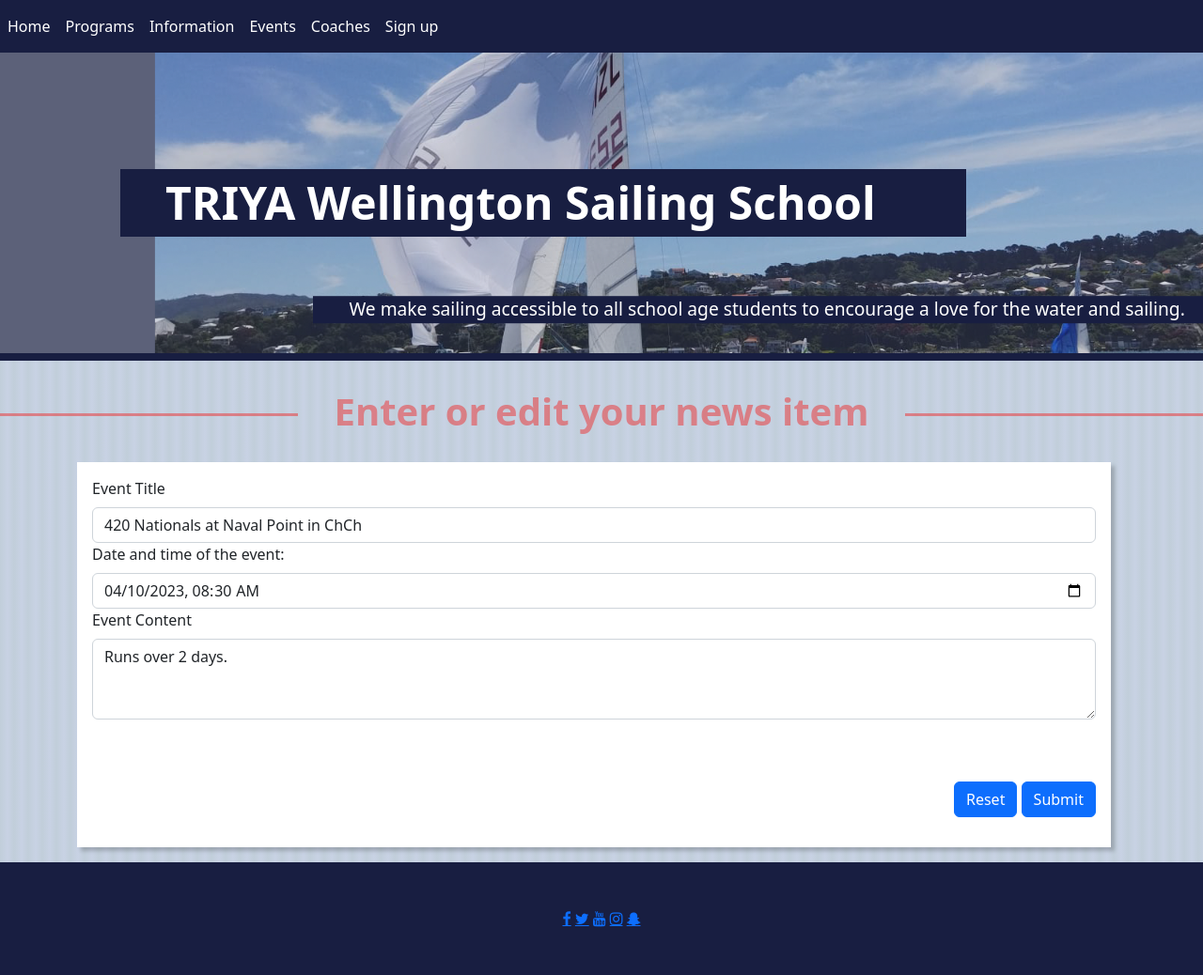
After one commit to paul-khouri/Dynamic_TRIYA, a Flask app: page /event_cud/3 in a window 1280 px wide. The commit adds this page. Shown: the whole page at 94% size. Run offline with Flask 2, Linux system fonts and the light colour scheme; data comes from the database, SQL or seed files in the repository.

Commit message:
CREATE UPDATE DELETE for news event program

```diff
--- a/server.py
+++ b/server.py
@@ -5,6 +5,8 @@
 
 app = Flask(__name__)
 db_path = 'dbase/triya_data.sqlite'
+UPLOAD_FOLDER = 'static/images'
+app.config['UPLOAD_FOLDER'] = UPLOAD_FOLDER
 
 
 @app.template_filter()
@@ -36,6 +38,7 @@
     # get news
     sql = "select news_id, title, content, updated_at from news order by updated_at desc"
     result = run_search_query_tuples(sql, (), db_path)
+    print(result)
     return render_template("index.html", news=result)
 
 
@@ -58,7 +61,7 @@
         if news_id == "0":
             sql = "insert into news (title, content, updated_at) values(?,?, datetime('now'))"
             values_tuple = (f['title'], f['content'])
-            outcome = run_commit_query(sql,values_tuple, db_path)
+            outcome = run_commit_query(sql, values_tuple, db_path)
         else:
             # update current post
             sql = "update news set title=? , content=?, updated_at=datetime('now') where news_id=?"
@@ -77,7 +80,7 @@
             # run query again to get the news item
             sql = "select title, content, updated_at from news where news_id = ?"
             values_tuple = (news_id,)
-            result = run_search_query_tuples(sql, values_tuple,db_path)
+            result = run_search_query_tuples(sql, values_tuple, db_path)
             if result is None:
                 e_m = "Oops, we could not find a result"
                 return render_template("error_page.html", error_message=e_m)
@@ -87,19 +90,104 @@
         return "Error on News GET POST"
 
 
-@app.route("/programs")
-def programs():
+@app.route("/program")
+def program():
     # get programs
-    sql = "select name, subtitle, content, image, coachingfee, boathire, coachingfee+boathire as 'total' from programs"
+    sql = "select program_id, name, subtitle, content, image, coachingfee, boathire, coachingfee+boathire as 'total' from program"
     result = run_search_query_tuples(sql, (), db_path)
+    print(result)
     return render_template("programs.html", programs=result)
 
 
-@app.route("/events")
-def events():
-    sql = "select title, content, event_date from events order by event_date desc"
+@app.route("/program_cud/<program_id>", methods=["GET", "POST"])
+def program_cud(program_id):
+    empty_program = {
+        'name': "",
+        'subtitle': "",
+        'content' : "",
+        'coachingfee': "0",
+        'boathire': "0"
+
+    }
+    if request.method == "POST":
+        f = request.form
+        # special request for image file
+        g = request.files['file']
+        if program_id == "0":
+            sql = "insert into program(name, subtitle, content, coachingfee, boathire, image)" \
+                  " values(?,?,?,?,?,? )"
+            values_tuple = (f['name'], f['subtitle'], f['content'], f['coachingfee'], f['boathire'],'placeholder.png')
+            outcome = run_commit_query(sql, values_tuple, db_path)
+        else:
+            sql = "update program set name=?, subtitle=?, content=?, coachingfee=?, boathire=? where program_id = ?"
+            values_tuple = (f['name'], f['subtitle'], f['content'], f['coachingfee'], f['boathire'], program_id)
+            outcome = run_commit_query(sql, values_tuple, db_path)
+            if g.filename != "":
+                if g.content_type in ["image/jpeg", "image/png"]:
+                    g.save(os.path.join(app.config['UPLOAD_FOLDER'], g.filename))
+                    size = os.stat(os.path.join(app.config['UPLOAD_FOLDER'], g.filename)).st_size
+                    print(size)
+                    sql = "update program set image = ? where program_id = ?"
+                    values_tuple = (g.filename,program_id)
+                    outcome = run_commit_query(sql, values_tuple, db_path)
+        if outcome is not None:
+            return render_template("error_page.html", error_message=outcome)
+        else:
+            return redirect(url_for('program'))
+    elif request.method == "GET":
+        if program_id == "0":
+            return render_template("program_cud.html", id=program_id, form_data=empty_program)
+        else:
+            sql = "select name, subtitle, content, coachingfee, boathire from program where program_id=?"
+            values_tuple = (program_id,)
+            result = run_search_query_tuples(sql, values_tuple, db_path)
+            if result is None:
+                e_m = "Oops, we could not find a result"
+                return render_template("error_page.html", error_message=e_m)
+            else:
+                return render_template("program_cud.html", id=program_id, form_data=result[0])
+
+
+@app.route("/event")
+def event():
+    sql = "select event_id, title, content, event_date from event order by event_date desc"
     result = run_search_query_tuples(sql, (), db_path)
     return render_template("events.html", events=result)
+
+
+@app.route("/event_cud/<event_id>", methods=["GET", "POST"])
+def event_cud(event_id):
+    empty_event = {
+        'title': "Racing event",
+        'content': "Bring your boat",
+        'event_date': '2022-12-07T16:12'
+    }
+    if request.method == "POST":
+        f = request.form
+        sqlite_date = f['Event Date'].replace("T", " ")+":00"
+        if event_id == "0":
+            sql = "insert into event(title, content, event_date) values(?,?,?)"
+            values_tuple = (f['title'], f['content'], sqlite_date)
+            outcome = run_commit_query(sql, values_tuple, db_path)
+        else:
+            sql = "update event set title=? , content=?, event_date=?  where event_id=?"
+            values_tuple = (f['title'], f['content'], sqlite_date, event_id)
+            outcome = run_commit_query(sql, values_tuple, db_path)
+        if outcome is not None:
+            return render_template("error_page.html", error_message=outcome)
+        else:
+            return redirect(url_for('event'))
+    elif request.method == "GET":
+        if event_id == "0":
+            return render_template("event_cud.html", event=empty_event, event_id=event_id)
+        else:
+            sql = "select title, content, event_date from event where event_id = ?"
+            values_tuple = (event_id,)
+            result = run_search_query_tuples(sql, values_tuple, db_path)
+            if result is None:
+                e_m = "Oops, we could not find a result"
+                return render_template("error_page.html", error_message=e_m)
+            return render_template("event_cud.html", event_id=event_id, event=result[0])
 
 
 @app.route("/information")
@@ -109,24 +197,32 @@
 
 @app.route("/delete", methods=["GET", "POST"])
 def delete():
-    if request.method == "GET":
-        description = request.args
-        print(description.keys())
-        expected_keys = ['id', 'table', 'title']
-        have_keys = True
-        for k in expected_keys:
-            if k not in description.keys():
-                have_keys = False
-                return render_template("error_page.html",
-                                       error_message="Do not have the required information to delete the item")
-        return render_template("delete.html", id =description['id'],
+    description = request.args
+    print(description.keys())
+    expected_keys = ['id', 'table', 'title']
+    for k in expected_keys:
+        if k not in description.keys():
+            return render_template("error_page.html",
+                                   error_message="Do not have the required information to delete the item")
+    if request.method == "POST":
+        id_name = description['table']+"_id"
+        sql = "delete from {} where {}=?".format(description['table'], id_name)
+        values_tuple = (description['id'],)
+        outcome = run_commit_query(sql, values_tuple, db_path)
+        if outcome is not None:
+            e_m = "Oops, it looks like something went wrong and the post was not deleted"
+            return render_template("error_page.html", error_message=e_m)
+        else:
+            if description['table'] == "event":
+                return redirect(url_for('event'))
+            elif description['table'] == "program":
+                return redirect(url_for('program'))
+            else:
+                return redirect(url_for('index'))
+    elif request.method == "GET":
+        return render_template("delete.html", id=description['id'],
                                table=description['table'],
-                               delete_message=description['title'] )
-
-
-
-
-
+                               delete_message=description['title'])
 
 
 if __name__ == "__main__":
--- a/static/styles/main-styles.css
+++ b/static/styles/main-styles.css
@@ -172,6 +172,11 @@
 .trans{
     opacity: 0.5;
 }
+.img-fluid{
+    max-height: 400px;
+   display: block;
+    margin: auto;
+}
 
 /* navigation */
 nav{
@@ -187,6 +192,14 @@
     color:red;
     font-size: 1.5em;
     text-align: center;
+}
+/* delete page */
+.delete{
+    font-size: 2em;
+    text-align: center;
+}
+.delete span{
+    text-decoration: underline;
 }
 
 .white-box{
--- a/templates/delete.html
+++ b/templates/delete.html
@@ -9,8 +9,8 @@
     <h1>Delete page</h1>
     <div class="container-lg ">
         <div class="white-box px-5">
-            <form action="{{ url_for('delete', item_id= id, table=table) }}" method="post">
-                <div> Do you really want to delete {{ delete_message }} ?</div>
+            <form action="{{ url_for('delete', id= id, table=table, title=delete_message) }}" method="post">
+                <div class="delete"> Do you really want to delete:<br> <span>{{ delete_message }}</span> ?</div>
                 <div class="text-end py-3">
                     <a class="btn btn-primary" href="{{ request.referrer }}">Cancel</a>
                   <button id="submit" type="submit" class="btn btn-primary" >Delete</button>
--- /dev/null
+++ b/templates/event_cud.html
@@ -0,0 +1,40 @@
+{% extends "main_template.html" %}
+
+{% block title %}
+TRIYA home
+{% endblock %}
+{% block banner %}{{ url_for('static', filename='images/banner_sail_a.png') }}{% endblock %}
+{% block content %}
+            <h1>Enter or edit your news item </h1>
+    <div class="container-lg">
+    <div class="event">
+       <form action="{{ url_for('event_cud', event_id = event_id )}}" method="post">
+       <div>
+           <label for="title" class="form-label"> Event Title</label>
+           <input type="text" class="form-control" id="title" name="title" placeholder="" value="{{ event['title'] }}" required>
+       </div>
+        <div>
+            <label for="event" class="form-label"> Date and time of the event:</label>
+            <input id="event"
+                   class="form-control"
+                   type="datetime-local"
+                   name="Event Date"
+                   min="2022-01-01T00:00"
+                   max="2024-12-31T00:00"
+                   value = "{{ event['event_date'] }}"
+                   required />
+            <span class="validity"></span>
+      </div>
+       <div>
+           <label for="content" class="form-label">Event Content</label>
+           <textarea class="form-control" id="content" name="content" rows="3" placeholder="" required>{{ event['content'] }}</textarea>
+       </div>
+           <div id="errormessage" class="alert"></div>
+        <div class="text-end py-3">
+          <button type="reset" class="btn btn-primary">Reset</button>
+          <button id="submit" type="submit" class="btn btn-primary" >Submit</button>
+        </div>
+       </form>
+        </div>
+    </div>
+{% endblock %}
--- a/templates/index.html
+++ b/templates/index.html
@@ -20,6 +20,7 @@
              <div class="event button-placement">
                  <a class="btn btn-primary" href="{{ url_for('news_cud', news_id = 0 )}}">Add News</a> </div>
                 <h2>News</h2>
+            {% if news %}
                  {% for row in news %}
                  <div class="news">
                     <h3>{{ row['title'] }}</h3>
@@ -31,6 +32,7 @@
                     </div>
                  </div>
                 {% endfor %}
+            {% endif %}
             <!-- close news column div -->
             </div>
 
--- a/templates/main_template.html
+++ b/templates/main_template.html
@@ -18,19 +18,19 @@
                         <a class="nav-link" href="{{ url_for('index') }}">Home</a>
                     </li>
                     <li class="nav-item">
-                        <a class="nav-link" href="{{ url_for('programs') }}">Programs</a>
+                        <a class="nav-link" href="{{ url_for('program') }}">Programs</a>
                     </li>
                     <li class="nav-item">
                         <a class="nav-link" href="{{ url_for('information') }}">Information</a>
                     </li>
                     <li class="nav-item">
-                        <a class="nav-link" href="{{ url_for('events') }}">Events</a>
+                        <a class="nav-link" href="{{ url_for('event') }}">Events</a>
                     </li>
                     <li class="nav-item">
                         <a class="nav-link" href="{{ url_for('index') }}#coaches">Coaches</a>
                     </li>
                     <li class="nav-item">
-                        <a class="nav-link" href="{{ url_for('programs') }}#signup">Sign up</a>
+                        <a class="nav-link" href="{{ url_for('program') }}#signup">Sign up</a>
                     </li>
                 </ul>
         </nav>
```
Also changed, not shown: dbase/installer.sql (+21 -21 lines), templates/events.html (+5 -2 lines), templates/program_cud.html (added, +50 -0 lines), templates/programs.html (+8 -3 lines), dbase/triya_data.sqlite, static/images/fleet_pic.jpg (added), static/images/lone_fast_sailor.jpg (added).
